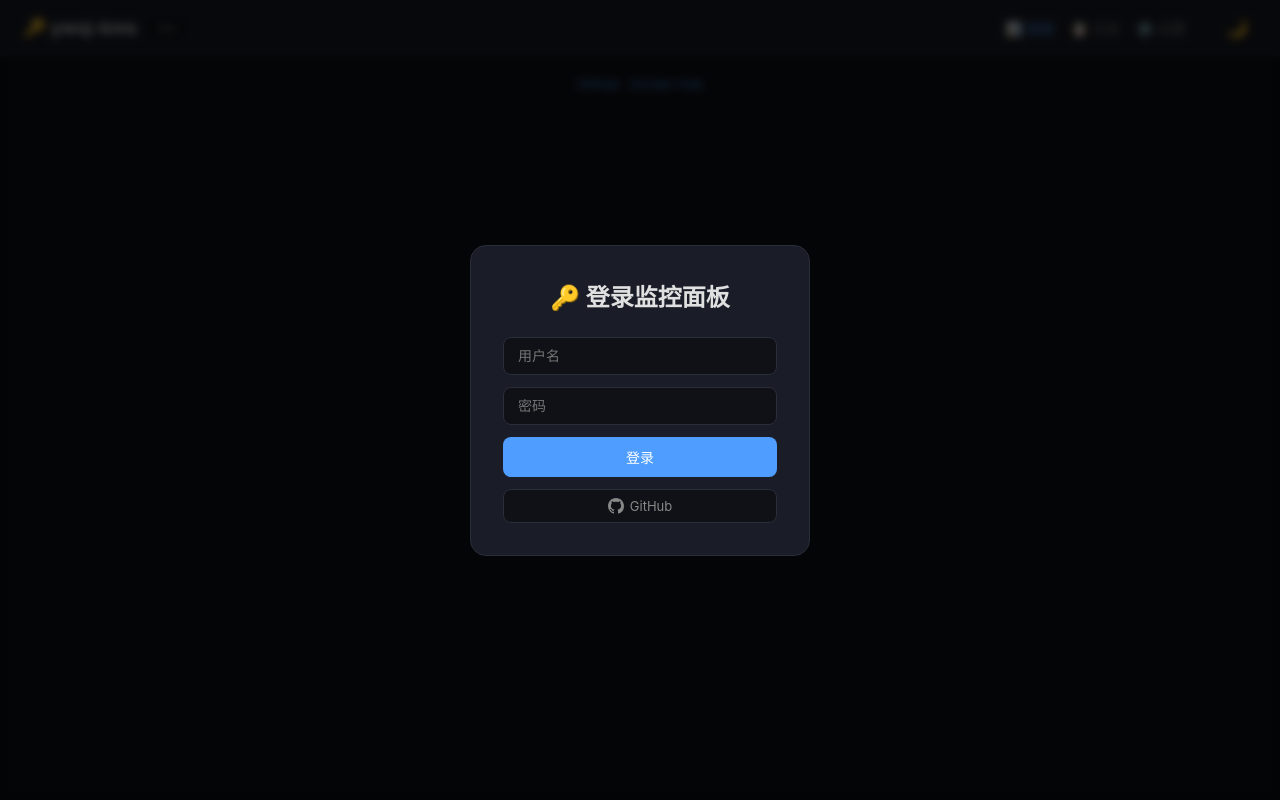
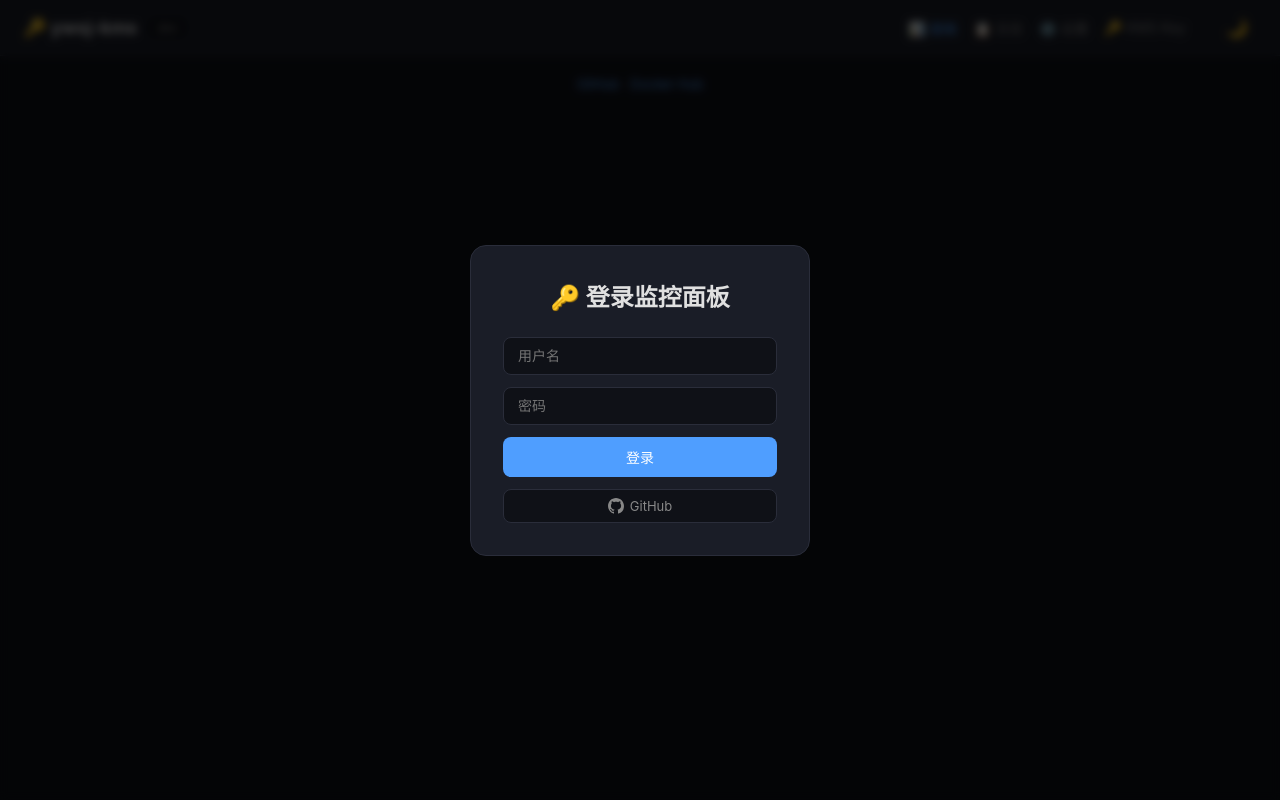
Before and after one commit to yyzq-cf/ywsj-kms, a Flask app: page / in a window 1280 px wide. Run offline with Flask 3, Linux system fonts and the light colour scheme; parts of the project's set-up code (start-up, migrations or seed data) failed here and were passed over.

Commit message:
feat: 导航栏添加KMS Key官方文档链接
三个页面导航栏统一增加'🔑 KMS Key'外链按钮，指向微软官方KMS客户端激活密钥文档页面，新标签页打开

```diff
--- a/templates/index.html
+++ b/templates/index.html
@@ -110,6 +110,7 @@
             <a href="/" class="nav-link active">📊 面板</a>
             <a href="/logs" class="nav-link">📋 日志</a>
             <a href="/settings" class="nav-link">⚙️ 设置</a>
+            <a href="https://learn.microsoft.com/zh-cn/windows-server/get-started/kms-client-activation-keys" target="_blank" rel="noopener" class="nav-link">🔑 KMS Key</a>
             <span class="nav-user" id="nav-user"></span>
             <button class="nav-logout" id="nav-logout" style="display:none" onclick="doLogout()">退出</button>
             <button id="theme-toggle" class="theme-btn">🌙</button>
--- a/templates/logs.html
+++ b/templates/logs.html
@@ -77,6 +77,7 @@
             <a href="/" class="nav-link">📊 面板</a>
             <a href="/logs" class="nav-link active">📋 日志</a>
             <a href="/settings" class="nav-link">⚙️ 设置</a>
+            <a href="https://learn.microsoft.com/zh-cn/windows-server/get-started/kms-client-activation-keys" target="_blank" rel="noopener" class="nav-link">🔑 KMS Key</a>
             <span class="nav-user" id="nav-user"></span>
             <button class="nav-logout" id="nav-logout" style="display:none" onclick="doLogout()">退出</button>
             <button id="theme-toggle" class="theme-btn">🌙</button>
--- a/templates/settings.html
+++ b/templates/settings.html
@@ -60,6 +60,7 @@
             <a href="/" class="nav-link">📊 面板</a>
             <a href="/logs" class="nav-link">📋 日志</a>
             <a href="/settings" class="nav-link active">⚙️ 设置</a>
+            <a href="https://learn.microsoft.com/zh-cn/windows-server/get-started/kms-client-activation-keys" target="_blank" rel="noopener" class="nav-link">🔑 KMS Key</a>
             <span class="nav-user" id="nav-user"></span>
             <button class="nav-logout" id="nav-logout" style="display:none" onclick="doLogout()">退出</button>
             <button id="theme-toggle" class="theme-btn">🌙</button>
```
